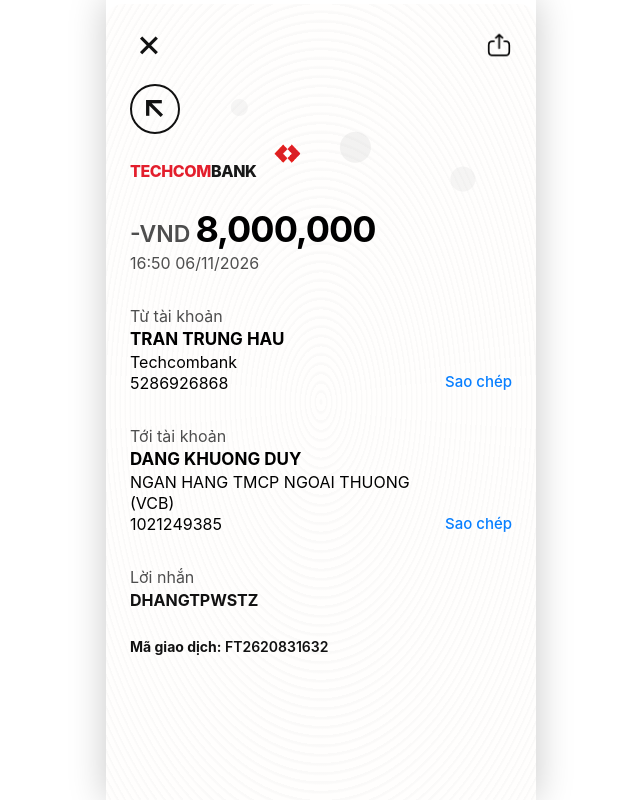
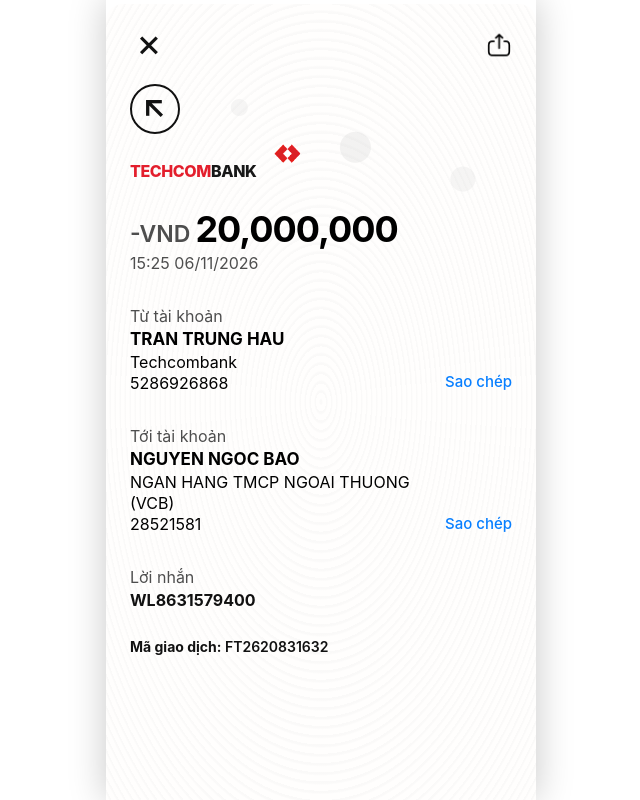
Before and after one commit to tallonagency2-ui/tech_end-main, a plain HTML site: page transaction-out3.html in a window 1280 px wide. Shown: the whole page, without its empty margins (319-959 px from the left). Drawn offline with nearby package versions, Linux system fonts and the light colour scheme.

Commit message:
Update transaction-out3.html

```diff
--- a/transaction-out3.html
+++ b/transaction-out3.html
@@ -140,12 +140,12 @@
                 </span>
 
                 <strong>
-                    8,000,000
+                    20,000,000
                 </strong>
             </div>
 
             <p class="transaction-time">
-                16:50 06/11/2026
+                15:25 06/11/2026
             </p>
 
         </section>
@@ -197,7 +197,7 @@
                 <div class="account-text">
 
                     <strong>
-                        DANG KHUONG DUY
+                        NGUYEN NGOC BAO
                     </strong>
 
                     <span>
@@ -205,7 +205,7 @@
                     </span>
 
                     <span id="accountNumber">
-                        1021249385
+                        28521581
                     </span>
 
                 </div>
@@ -230,7 +230,7 @@
             </p>
 
             <p class="transaction-message">
-                DHangTPwstz
+                WL8631579400
             </p>
 
         </section>
```
